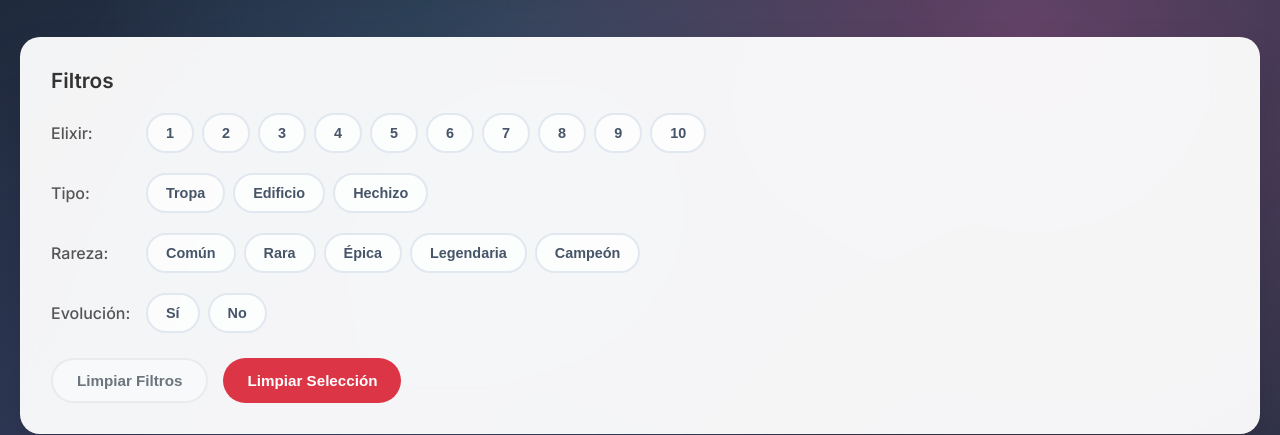
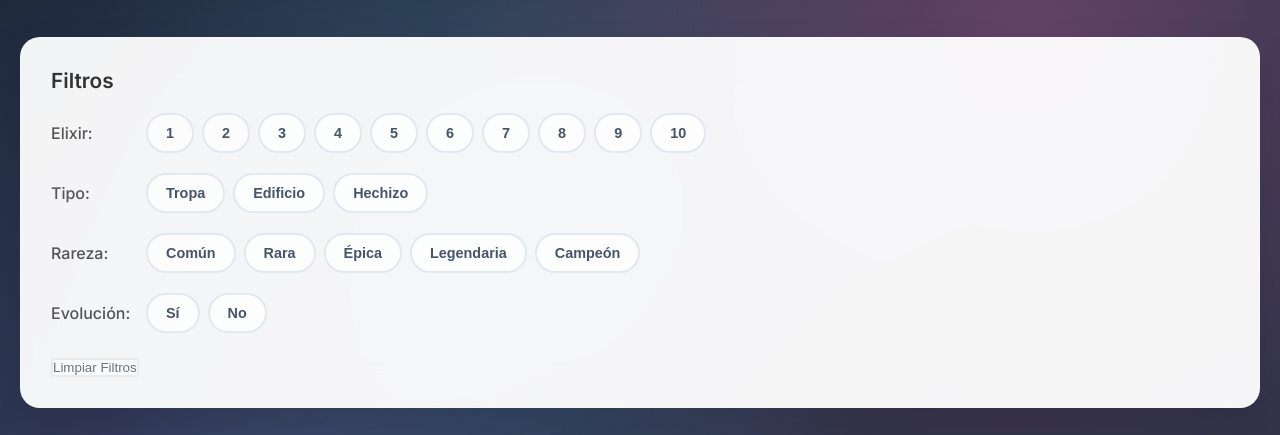
Before and after one commit to AMunozSuarez/Adivina-Quien-CR, a plain HTML site: page index.html in a window 1280 px wide. Shown: the part 121-556 px from the top of the page. Drawn offline with Linux system fonts and the light colour scheme.

Commit message:
cambio boton no funcional

```diff
--- a/index.html
+++ b/index.html
@@ -65,7 +65,6 @@
 
                 <div class="filter-actions">
                     <button id="reset-filters" class="reset-btn">Limpiar Filtros</button>
-                    <button id="hide-selected" class="hide-btn">Limpiar Selección</button>
                 </div>
             </div>
         </div>
--- a/script.js
+++ b/script.js
@@ -43,7 +43,6 @@ class ClashRoyaleGame {
 
         // Botones de acción
         document.getElementById('reset-filters').addEventListener('click', () => this.resetFilters());
-        document.getElementById('hide-selected').addEventListener('click', () => this.hideSelectedCards());
     }
 
     async loadCards() {
--- a/styles.css
+++ b/styles.css
@@ -146,7 +146,7 @@ header p {
     margin-top: 25px;
 }
 
-.reset-btn, .hide-btn {
+.reset-btn, {
     padding: 12px 24px;
     border: none;
     border-radius: 25px;
```
